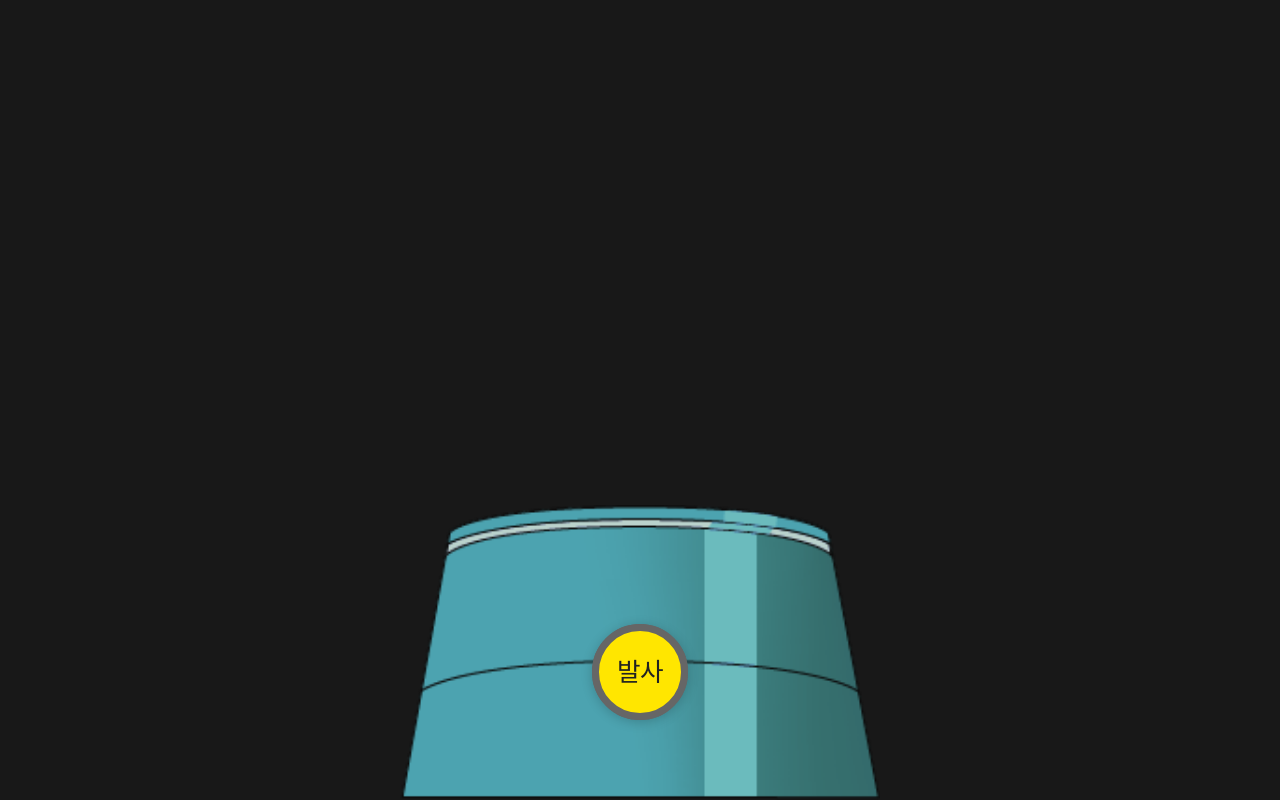
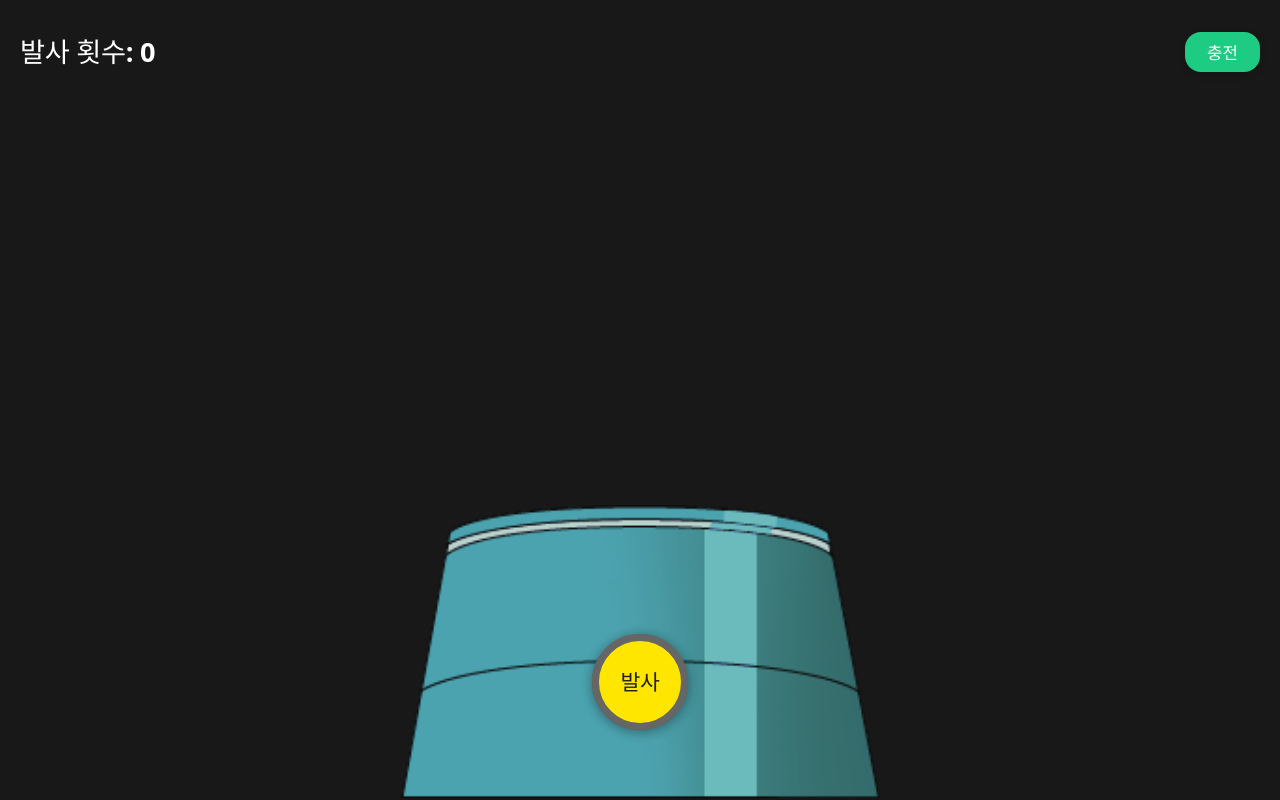
Before and after one commit to HeungJae0213/myCannon, a React (Vite) app: page /result in a window 1280 px wide. Built offline with nearby package versions, Linux system fonts and the light colour scheme; what @toss/tds-mobile-ait would draw is missing.

Commit message:
20260220 - 대포발사 UI 수정

```diff
--- a/src/assets/ResultScreen.css
+++ b/src/assets/ResultScreen.css
@@ -23,7 +23,7 @@
 .cannon-ball-on-cannon {
   position: fixed;
   left: 50%;
-  bottom: 80px;
+  bottom: 70px;
   transform: translateX(-50%);
   width: 96px;
   height: 96px;
@@ -36,28 +36,25 @@
   align-items: center;
   justify-content: center;
   box-sizing: border-box;
+  cursor: pointer;
+  user-select: none;
+  transition: box-shadow 0.15s, transform 0.15s;
+}
+.cannon-ball-on-cannon:active {
+  box-shadow: 0 4px 16px #0005;
+  transform: translateX(-50%) scale(0.96);
 }
 
 .cannon-ball-on-cannon::before {
-  content: '';
-  position: absolute;
-  left: 50%;
-  top: 50%;
-  transform: translate(-50%, -50%);
   width: 96px;
   height: 96px;
-  border-radius: 50%;
-  background: #ffe600;
-  border: 7px solid #666;
-  box-sizing: border-box;
-  z-index: 1;
 }
 
 .cannon-ball-count {
   position: relative;
   z-index: 2;
   color: #222;
-  font-size: 1.6rem;
+  font-size: 1.35rem;
   font-weight: 900;
   text-align: center;
   letter-spacing: -0.02em;
@@ -75,27 +72,47 @@
   text-shadow: 0 2px 8px #000a;
 }
 
-.fire-count-center {
-  display: block;
-  margin-left: 0;
-  align-self: center;
+.fire-row {
+  width: 100vw;
+  display: flex;
+  justify-content: space-between;
+  align-items: center;
+  margin-top: 0;
+  margin-bottom: 0;
+  padding: 0 20px;
+  box-sizing: border-box;
+  position: absolute;
+  top: 24px;
+  left: 0;
+  z-index: 10;
+  height: 56px;
 }
 
-.fire-btn {
-  background: #267dff;
-  color: #fff;
-  border: none;
-  border-radius: 14px;
-  padding: 16px 32px;
-  font-size: 1.1rem;
-  font-weight: 700;
-  margin-bottom: 32px;
-  margin-left: 16px;
-  cursor: pointer;
-  box-shadow: 0 2px 8px #0002;
-  transition: background 0.2s;
+.fire-row-top {
+  margin-top: 0;
 }
 
-.fire-btn:active {
-  background: #155ecb;
+.fire-count-left {
+  color: #fff;
+  font-size: 1.7rem;
+  font-weight: 900;
+  letter-spacing: -0.01em;
 }
+
+.charge-badge-btn {
+  background: #1ecb83;
+  color: #fff;
+  font-size: 1.05rem;
+  font-weight: 700;
+  border: none;
+  border-radius: 16px;
+  padding: 8px 22px;
+  box-shadow: 0 2px 8px #0002;
+  cursor: pointer;
+  transition: background 0.2s;
+  display: inline-block;
+}
+
+.charge-badge-btn:active {
+  background: #159e62;
+}
--- a/src/pages/ResultScreen.tsx
+++ b/src/pages/ResultScreen.tsx
@@ -48,15 +48,24 @@ function ResultScreen() {
 
   return (
     <div className="result-screen">
-      <div className="fire-count fire-count-center">발사 횟수: {fireCount}</div>
-      <button className="fire-btn" onClick={() => setShowAdModal(true)}>
-        발사권 충전
-      </button>
-      {fireCount > 0 && (
-        <button className="fire-btn" onClick={handleFire} style={{ marginLeft: 8 }}>
-          대포 발사
+      <div className="fire-row fire-row-top">
+        <span className="fire-count-left">발사 횟수: {fireCount}</span>
+        <button className="charge-badge-btn" onClick={() => setShowAdModal(true)}>
+          충전
         </button>
-      )}
+      </div>
+      <div
+        className="cannon-ball-on-cannon cannon-ball-fire-btn"
+        onClick={() => {
+          if (fireCount <= 0) setShowAdModal(true);
+          else handleFire();
+        }}
+        role="button"
+        tabIndex={0}
+        aria-label="발사"
+      >
+        <span className="cannon-ball-count">발사</span>
+      </div>
       {/* 광고 모달 */}
       {showAdModal && (
         <div className="ad-modal-bg">
```
